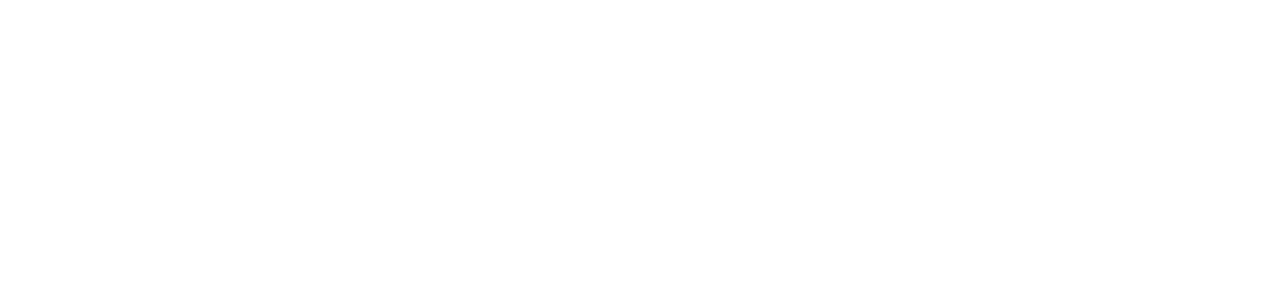
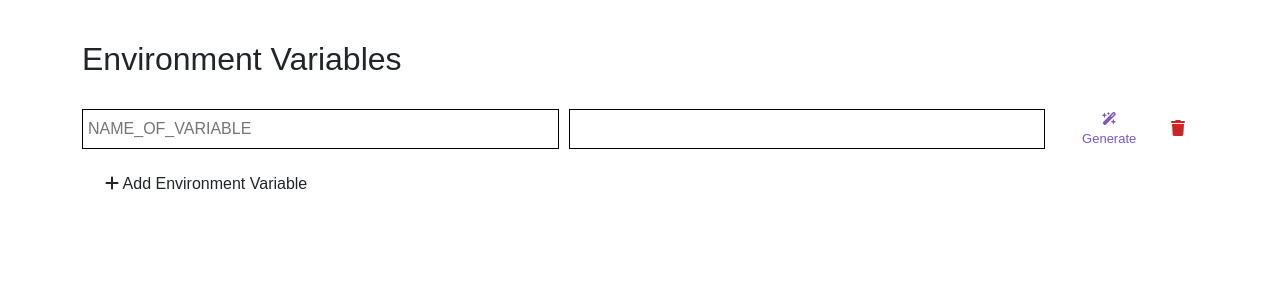
Before and after one commit to BasmalaMohamed46/node-deployer-frontend, a React (Vite) app: page /env in a window 1280 px wide. Shown: the top 300 px of the page. Built offline with nearby package versions, Linux system fonts and the light colour scheme.

Commit message:
chore: Add Environment component and update dependencies

```diff
--- a/package.json
+++ b/package.json
@@ -11,6 +11,7 @@
   },
   "dependencies": {
     "@fortawesome/fontawesome-free": "^6.5.2",
+    "@fortawesome/fontawesome-svg-core": "^6.5.2",
     "@fortawesome/free-brands-svg-icons": "^6.5.2",
     "@fortawesome/free-solid-svg-icons": "^6.5.2",
     "@fortawesome/react-fontawesome": "^0.2.2",
@@ -23,12 +24,14 @@
     "react": "^18.2.0",
     "react-dom": "^18.2.0",
     "react-router-dom": "^5.3.4",
-    "recharts": "^2.12.7"
+    "recharts": "^2.12.7",
+    "uuid": "^10.0.0"
   },
   "devDependencies": {
     "@types/node": "^20.14.8",
     "@types/react": "^18.2.66",
     "@types/react-dom": "^18.2.22",
+    "@types/uuid": "^10.0.0",
     "@typescript-eslint/eslint-plugin": "^7.2.0",
     "@typescript-eslint/parser": "^7.2.0",
     "@vitejs/plugin-react": "^4.2.1",
--- a/src/App.tsx
+++ b/src/App.tsx
@@ -5,6 +5,7 @@
 import AuthCallback from "./components/AuthCallback";
 import Login from "./components/Login/Login.tsx"
 import "./App.css";
+import Environment from './components/Environment.tsx';
 
 function App() {
   return (
@@ -13,6 +14,7 @@
         <Route path={['/login', '/signup']} component={Login} />
         <Route path="/auth/callback" component={AuthCallback} />
         <Route path="/dashboard" component={Dashboard} />
+        <Route path="/env" component={Environment} />
         <Route path="/analytics/:containerId" component={AnalyticsPage} />
       </Switch>
     </Router>
--- /dev/null
+++ b/src/components/Environment.tsx
@@ -0,0 +1,99 @@
+import React, { useState } from 'react';
+import '../styles/environment.css';
+import { v4 as uuidv4 } from 'uuid';
+import { FontAwesomeIcon } from '@fortawesome/react-fontawesome';
+import {
+  faPlus,
+  faTrash,
+  faMagicWandSparkles,
+} from '@fortawesome/free-solid-svg-icons';
+
+interface Variable {
+  name: string;
+  value: string;
+  visible: boolean;
+}
+
+function Environment() {
+  const [variables, setVariables] = useState<Variable[]>([
+    { name: 'NAME_OF_VARIABLE', value: '', visible: false },
+  ]);
+
+  const generateRandomValue = (index: number) => {
+    const newVariables = [...variables];
+    newVariables[index].value = uuidv4();
+    setVariables(newVariables);
+  };
+
+  const deleteVariable = (index: number) => {
+    const newVariables = variables.filter((_, i) => i !== index);
+    setVariables(newVariables);
+  };
+
+  const toggleVisibility = (index: number, visible: boolean) => {
+    const newVariables = [...variables];
+    newVariables[index].visible = visible;
+    setVariables(newVariables);
+  };
+
+  const handleNameChange = (index: number, newName: string) => {
+    const newVariables = [...variables];
+    newVariables[index].name = newName;
+    setVariables(newVariables);
+  };
+
+  const handleValueChange = (index: number, newValue: string) => {
+    const newVariables = [...variables];
+    newVariables[index].value = newValue;
+    setVariables(newVariables);
+  };
+
+  return (
+    <div className="container Environment">
+      <h2 className="mb-4">Environment Variables</h2>
+      {variables.map((variable, index) => (
+        <div
+          key={index}
+          className="variable">
+          <input
+            type="text"
+            placeholder={variable.name}
+            onChange={(e) => handleNameChange(index, e.target.value)}
+          />
+          <input
+            type={variable.visible ? 'text' : 'password'}
+            value={variable.value}
+            onChange={(e) => handleValueChange(index, e.target.value)}
+            onFocus={() => toggleVisibility(index, true)}
+            onBlur={() => toggleVisibility(index, false)}
+          />
+          <button
+            className="btn btn-generate"
+            onClick={() => generateRandomValue(index)}>
+            <FontAwesomeIcon icon={faMagicWandSparkles} /> Generate
+          </button>
+          <button
+            className="btn"
+            onClick={() => deleteVariable(index)}>
+            <FontAwesomeIcon
+              icon={faTrash}
+              className="icon-trash"
+            />
+          </button>
+        </div>
+      ))}
+      <button
+        className="btn"
+        onClick={() =>
+          setVariables([
+            ...variables,
+            { name: 'NAME_OF_VARIABLE', value: '', visible: false },
+          ])
+        }>
+        <FontAwesomeIcon icon={faPlus} /> Add Environment Variable
+      </button>
+    </div>
+  );
+}
+
+export default Environment;
--- /dev/null
+++ b/src/styles/environment.css
@@ -0,0 +1,59 @@
+.Environment {
+    font-family: Arial, sans-serif;
+    padding: 20px;
+  }
+
+  .variable {
+    display: flex;
+    align-items: center;
+    margin-bottom: 10px;
+  }
+
+  .variable input {
+    margin-right: 10px;
+    height:40px;
+    padding: 5px;
+    border: 1px solid #ccc;
+    border-radius: 0px;
+    border-color: black;
+    transition: border-color 0.3s ease;
+    width: 50%;
+    -webkit-border-radius: 0px;
+    -moz-border-radius: 0px;
+    -ms-border-radius: 0px;
+    -o-border-radius: 0px;
+}
+
+  .variable input:focus {
+    border-color: #007bff;
+  }
+
+  .btn {
+    margin-left: 10px;
+    padding: 5px 10px;
+    border: none;
+    cursor: pointer;
+  }
+
+  .btn:active {
+    transform: scale(0.95);
+  }
+
+  .btn:focus{
+    outline: none;
+  }
+
+  .btn + .btn {
+    margin-left: 5px;
+  }
+
+  .icon-trash{
+    color: #c62828;
+    cursor: pointer;
+  }
+
+  .btn-generate{
+    font-size: 13px !important;
+    color:#7e57c2 !important;
+
+  }
```
Also changed, not shown: 1 other file (tests, documents, lock files or other folders).
